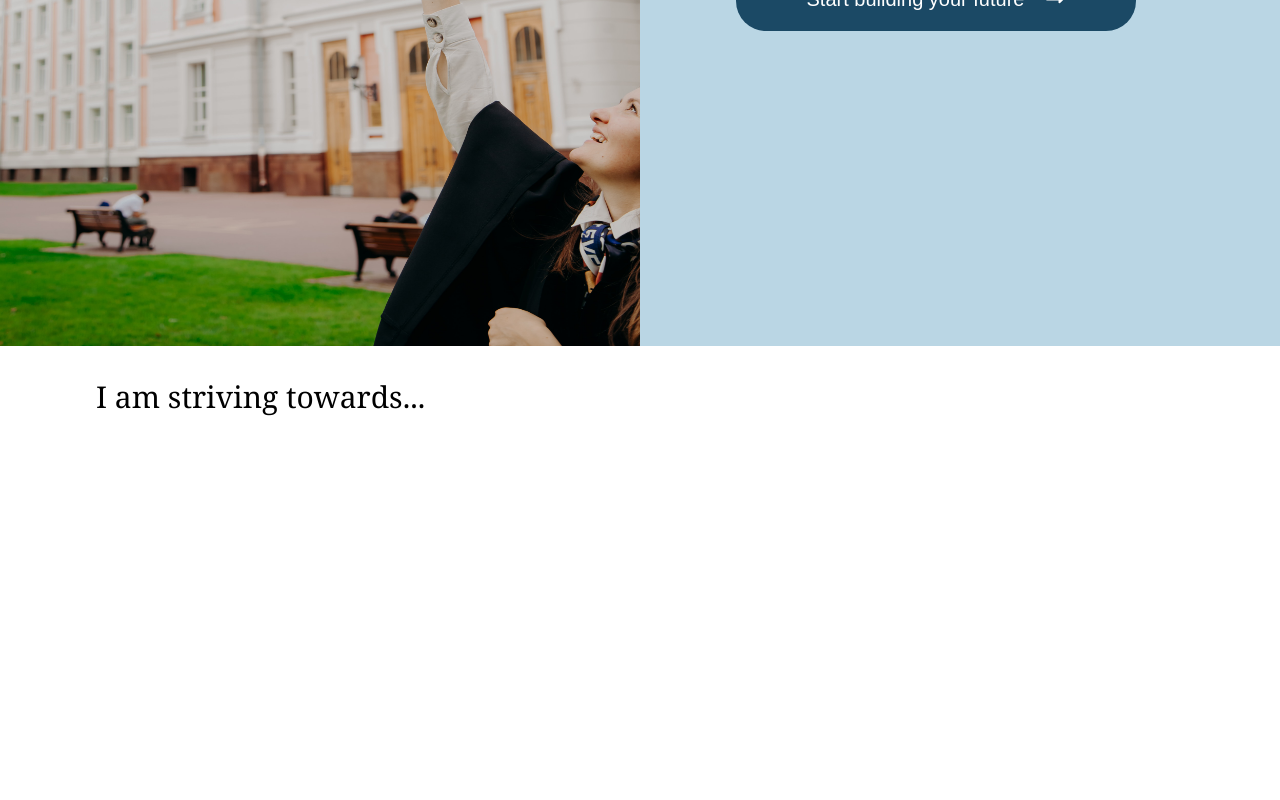
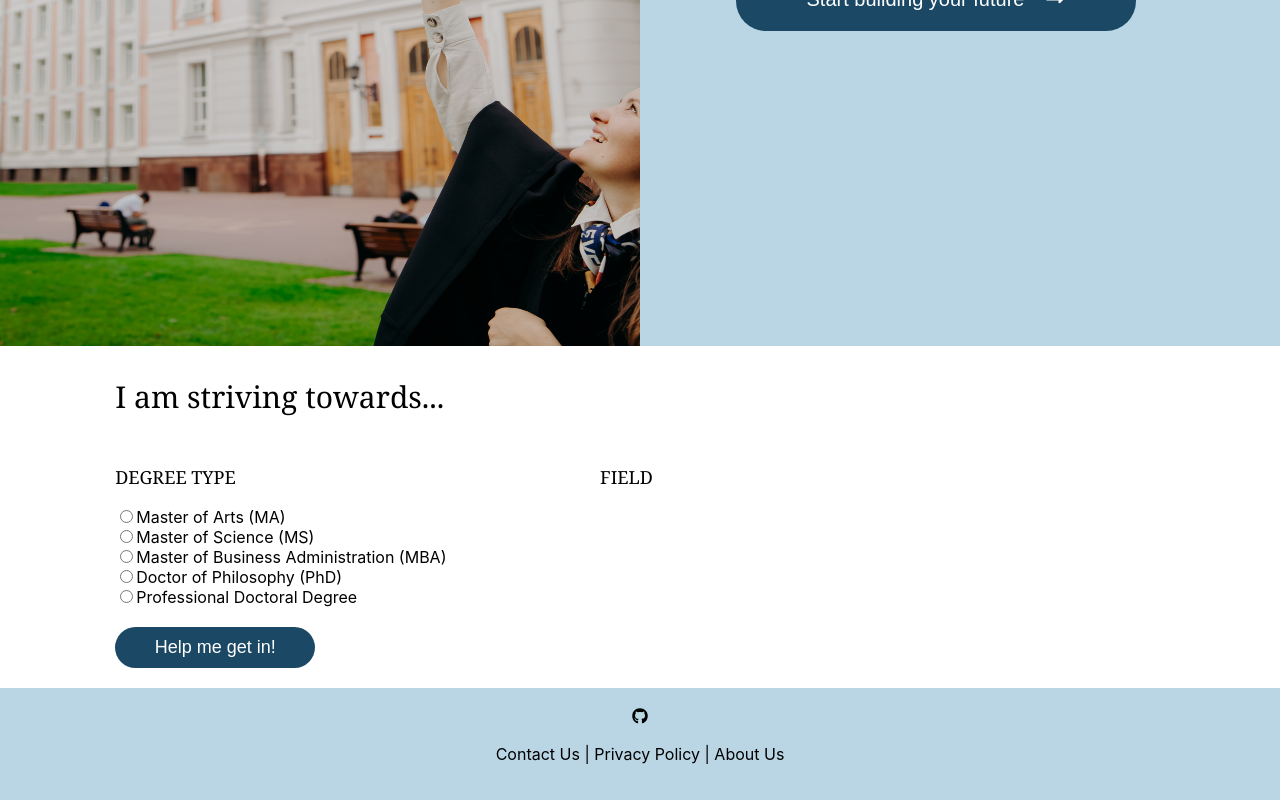
Before and after one commit to jenniferdinh1997/gradschool-frontend, a React (Create React App) app: page / in a window 1280 px wide. Shown: the part 519-1319 px from the top of the page. Before the commit the page ends 966 px from the top, so only its background shows below. Built offline with nearby package versions, Linux system fonts and the light colour scheme.

Commit message:
add in categories

```diff
--- /dev/null
+++ b/src/components/Footer/Footer.css
@@ -0,0 +1,18 @@
+.footer-container {
+    background-color: #bad6e4;
+    position: relative;
+    bottom: 0px;
+    margin-top: 20px;
+}
+
+.footer-info {
+    width: 50%;
+    margin: 0 auto;
+    text-align: center;
+    padding: 20px;
+}
+
+.footer-info a {
+    text-decoration: none;
+    color: black;
+}
--- /dev/null
+++ b/src/components/Footer/Footer.jsx
@@ -0,0 +1,19 @@
+import React from "react";
+import { Link } from "react-router-dom";
+import { FaGithub } from "react-icons/fa";
+import "./Footer.css";
+
+const Footer = () => {
+    return (
+        <div className="footer-container">
+            <div className="footer-info">
+                <Link to="https://github.com/jenniferdinh1997/gradschool-frontend">
+                    <FaGithub />
+                </Link>
+                <p>Contact Us | Privacy Policy | About Us</p>
+            </div>
+        </div>
+    )
+}
+
+export default Footer;
--- a/src/screens/home/Home.css
+++ b/src/screens/home/Home.css
@@ -58,7 +58,7 @@
 }
 
 .home-categories-left {
-    width: 50%;
+    width: 60%;
 }
 
 .categories-container {
@@ -72,5 +72,36 @@
 }
 
 .home-categories-right {
-    width: 50%;
+    width: 40%;
 }
+
+.categories-row {
+    display: flex;
+    flex-direction: row;
+    justify-content: space-between;
+    margin-bottom: 20px;
+}
+
+.categories-column {
+    display: flex;
+    flex-direction: column;
+}
+
+#categories-heading {
+    font-size: 18px;
+    text-transform: uppercase;
+}
+
+#submit-field {
+    font-size: 18px;
+    width: 200px;
+    background-color: #1B4965;
+    border-style: none;
+    padding: 10px 18px;
+    border-radius: 30px;
+    color: white;
+}
+
+#submit-field:hover {
+    background-color: #5FA8D3;
+}
--- a/src/screens/home/Home.jsx
+++ b/src/screens/home/Home.jsx
@@ -1,6 +1,7 @@
 import React from "react";
 import { Link } from "react-router-dom";
-import Header from "../../components/header/Header";
+import Header from "../../components/Header/Header";
+import Footer from "../../components/Footer/Footer";
 import "./Home.css";
 import HomePic from "../../assets/home-page.jpg";
 import { FaLongArrowAltRight } from "react-icons/fa";
@@ -35,6 +36,52 @@ const Home = () => {
                     <div className="home-categories-left">
                         <div className="categories-container">
                             <p>I am striving towards...</p>
+                            <div className="categories-row">
+                                <div className="categories-column">
+                                    <p id="categories-heading">Degree Type</p>
+                                    <section>
+                                        <input
+                                            type="radio"
+                                            name="degree"
+                                        />
+                                        <label>Master of Arts (MA)</label>
+                                    </section>
+                                    <section>
+                                        <input
+                                            type="radio"
+                                            name="degree"
+                                        />
+                                        <label>Master of Science (MS)</label>
+                                    </section>
+                                    <section>
+                                        <input
+                                            type="radio"
+                                            name="degree"
+                                        />
+                                        <label>Master of Business Administration (MBA)</label>
+                                    </section>
+                                    <section>
+                                        <input
+                                            type="radio"
+                                            name="degree"
+                                        />
+                                        <label>Doctor of Philosophy (PhD)</label>
+                                    </section>
+                                    <section>
+                                        <input
+                                            type="radio"
+                                            name="degree"
+                                        />
+                                        <label>Professional Doctoral Degree</label>
+                                    </section>
+                                </div>
+                                <div className="categories-column">
+                                    <p id="categories-heading">Field</p>
+                                </div>
+                            </div>
+                            <button id="submit-field">
+                                Help me get in!
+                            </button>
                         </div>
                     </div>
                     <div className="home-categories-right">
@@ -42,6 +89,7 @@ const Home = () => {
                     </div>
                 </div>
             </div>
+            <Footer />
         </div>
     )
 }
```
